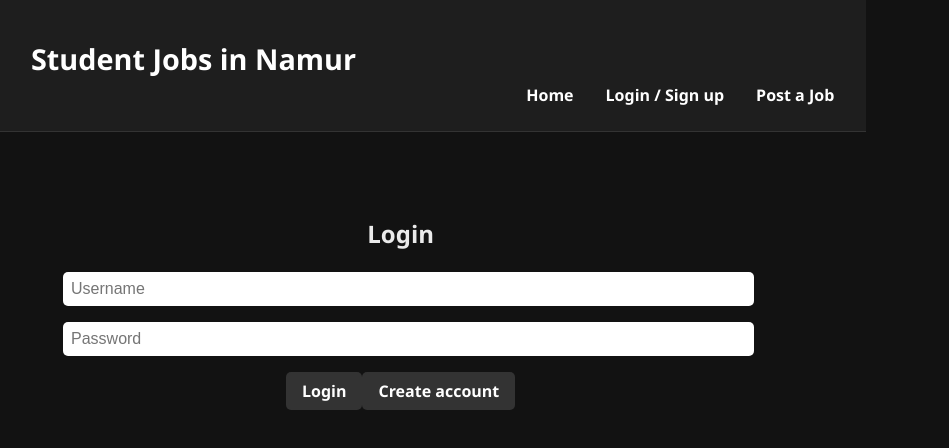
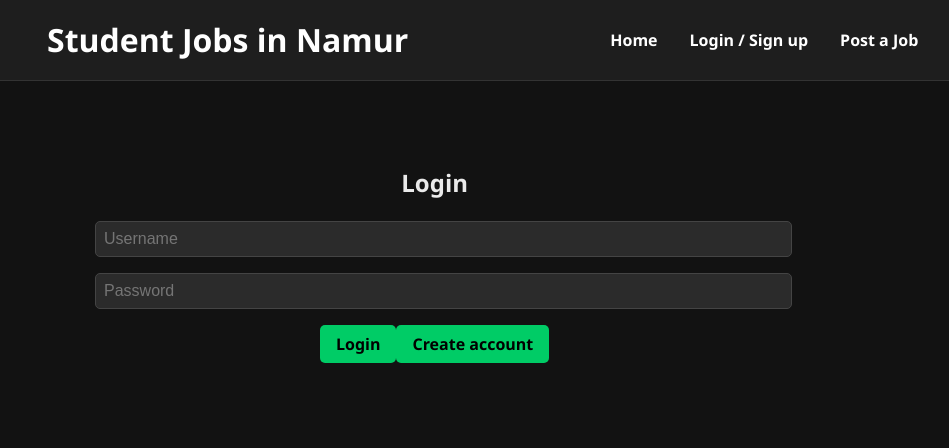
Before and after one commit to etu51184/jobs-etudiants-frontend, a React (Vite) app: page /auth in a window 1280 px wide. Shown: the top 448 px of the page, without its empty margins (1-950 px from the left). Built offline with nearby package versions, Linux system fonts and the light colour scheme.

Commit message:
update et fix bug final test

```diff
--- a/src/App.css
+++ b/src/App.css
@@ -13,9 +13,9 @@ html, body, #root {
 }
 
 .container {
-  width: 100%;
+  max-width: 1200px;
   margin: 0 auto;
-  padding: 2rem;
+  padding: 2rem 3rem;
   box-sizing: border-box;
 }
 
@@ -28,9 +28,9 @@ html, body, #root {
 /* === NAVIGATION BAR === */
 .nav-bar {
   display: flex;
-  flex-direction: column;
-  align-items: flex-start;
-  padding: 1.5rem 2rem 0.5rem 2rem;
+  justify-content: space-between;
+  align-items: center;
+  padding: 1rem 3rem;
   background-color: #1e1e1e;
   color: white;
   border-bottom: 1px solid #333;
@@ -40,26 +40,17 @@ html, body, #root {
   z-index: 1000;
 }
 
-.nav-header {
-  display: flex;
-  justify-content: space-between;
-  align-items: center;
-  width: 100%;
-}
-
 .logo {
-  font-size: 1.8rem;
+  font-size: 2rem;
   font-weight: bold;
   color: white;
-  margin-bottom: 0.5rem;
 }
 
 /* Navigation links aligned right */
 .nav-links {
   display: flex;
   gap: 2rem;
-  align-self: flex-end;
-  padding-bottom: 1rem;
+  align-items: center;
 }
 
 .nav-links a {
@@ -129,43 +120,60 @@ input, textarea {
   border-radius: 5px;
   margin-bottom: 1rem;
   font-size: 1rem;
+  background-color: #2b2b2b;
+  color: white;
+  border: 1px solid #444;
 }
 
 button {
   padding: 0.5rem 1rem;
   border: none;
   border-radius: 5px;
-  background-color: #333;
-  color: white;
+  background-color: #00cc66;
+  color: black;
   cursor: pointer;
   font-weight: bold;
+  transition: background-color 0.3s ease;
 }
 
 button:hover {
-  background-color: #555;
+  background-color: #00b359;
 }
 
 /* === JOB CARD === */
 .job-card {
   background-color: #1e1e1e;
   color: #ffffff;
-  padding: 1.5rem;
+  padding: 2rem;
   border-radius: 10px;
   border: 1px solid #333;
-  margin-bottom: 1.5rem;
-  box-shadow: 0 2px 5px rgba(0, 0, 0, 0.2);
-  transition: transform 0.2s ease;
+  margin-bottom: 2rem;
+  box-shadow: 0 4px 12px rgba(0, 0, 0, 0.3);
+  transition: transform 0.3s ease;
 }
 
 .job-card:hover {
-  transform: scale(1.01);
+  transform: translateY(-5px);
 }
 
 .job-card h2 {
   margin-top: 0;
-  font-size: 1.4rem;
+  font-size: 1.6rem;
+  margin-bottom: 0.5rem;
 }
 
 .job-card p {
   margin: 0.4rem 0;
 }
+
+/* === JOB FORM === */
+.job-form {
+  background: #1e1e1e;
+  padding: 2rem;
+  border-radius: 10px;
+  box-shadow: 0 4px 12px rgba(0,0,0,0.3);
+  margin-bottom: 2rem;
+  display: flex;
+  flex-direction: column;
+  gap: 0.5rem;
+}
--- a/src/components/Layout.jsx
+++ b/src/components/Layout.jsx
@@ -10,18 +10,24 @@ function Layout() {
     setMenuOpen(!menuOpen);
   };
 
+  const closeMenu = () => {
+    setMenuOpen(false);
+  };
+
   return (
     <>
       <header className="nav-bar">
-        <h1 className="logo">Student Jobs in Namur</h1>
-        <button className="nav-toggle" onClick={toggleMenu}>
+        <div className="logo">Student Jobs in Namur</div>
+
+        <nav className={`nav-links ${menuOpen ? 'show' : ''}`}>
+          <Link to="/" onClick={closeMenu}>Home</Link>
+          <Link to="/auth" onClick={closeMenu}>Login / Sign up</Link>
+          <Link to="/post" onClick={closeMenu}>Post a Job</Link>
+        </nav>
+
+        <button className="nav-toggle" onClick={toggleMenu} aria-label="Toggle navigation">
           &#x2630;
         </button>
-        <nav className={`nav-links ${menuOpen ? 'show' : ''}`}>
-          <Link to="/" onClick={() => setMenuOpen(false)}>Home</Link>
-          <Link to="/auth" onClick={() => setMenuOpen(false)}>Login / Sign up</Link>
-          <Link to="/post" onClick={() => setMenuOpen(false)}>Post a Job</Link>
-        </nav>
       </header>
 
       <main className="container">
```
